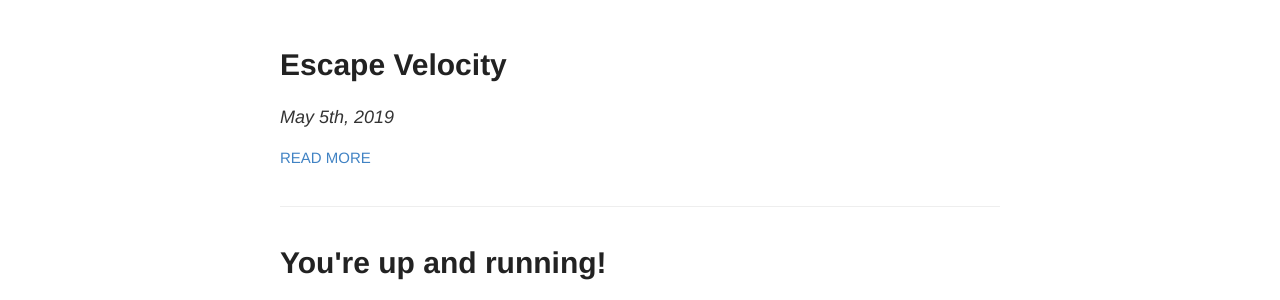
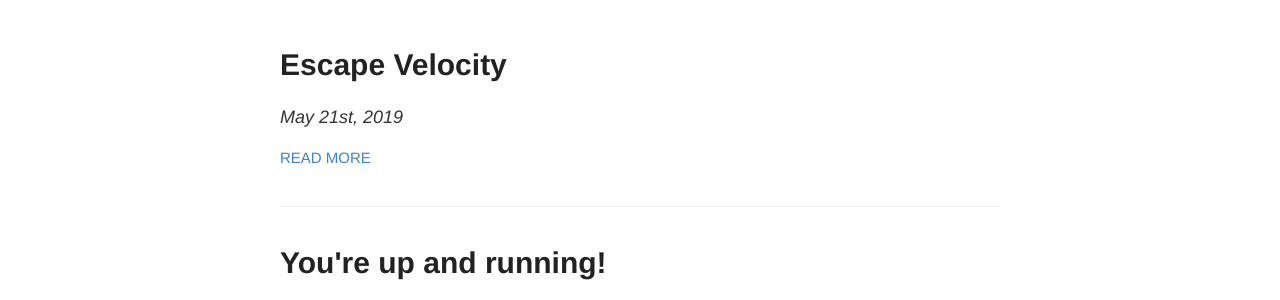
Before and after one commit to zoeysaurusrex/zoeysaurusrex.github.io, a Jekyll site: the page built from index.html, in a window 1280 px wide. Shown: the part 122-422 px from the top of the page. Built offline with Jekyll 4.4.1, drawn with Linux system fonts in a browser that asks for light colours.

Commit message:
Added variables

```diff
--- a/_posts/2019-05-21-escape-velocity.md
+++ b/_posts/2019-05-21-escape-velocity.md
@@ -1,4 +1,9 @@
-*May 5th, 2019*
+---
+layout: post
+title: Escape Velocity
+---
+
+*May 21st, 2019*
 
 In this post, I want to talk about navigating life with major depression. This is a very difficult post for me for a number of reasons, which I'll detail throughout. I'm finally coming out of the fog of a major depressive episode. The truth of the matter is that I almost didn't make it out this time. At this point, I've had at least four major episodes before, and yet it feels like the first time every time. During this episode, I had a new feeling--one that scared me. Sometime a few Saturdays ago, I became afraid of myself. I spent the next three days going between thoughts of ending it all and not ending it all because I knew how many lives I would destroy, including my own. During that time, the parts of me that wanted to survive kept screaming for me to reach out to anyone while the parts of me that didn't want to live kept shoveling more dirt and rocks over top of me. Honestly, I have my wife (I love you!) and a few close friends (thank you Elisabeth, John, and Merrie!) to thank for me being here. Any properly skilled therapist would tell me to also thank myself for being here, but I can't.
 
```
